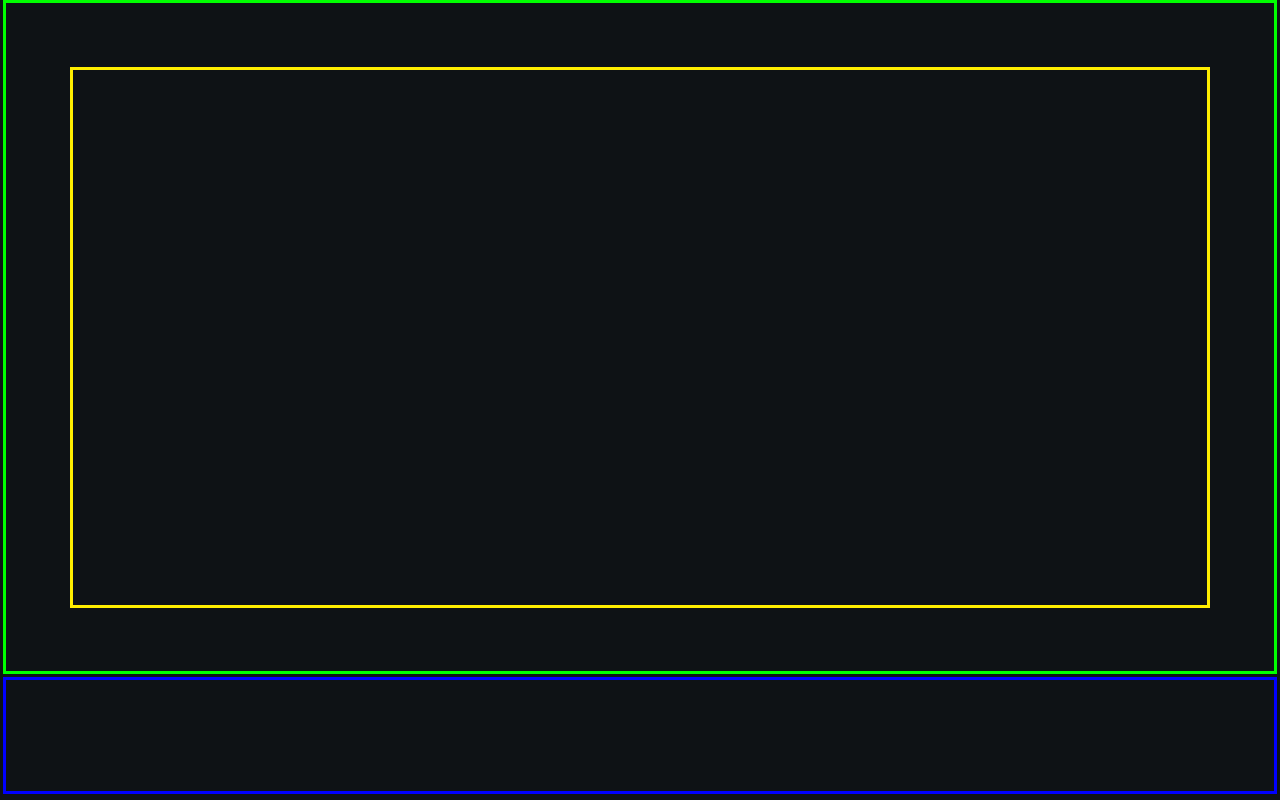
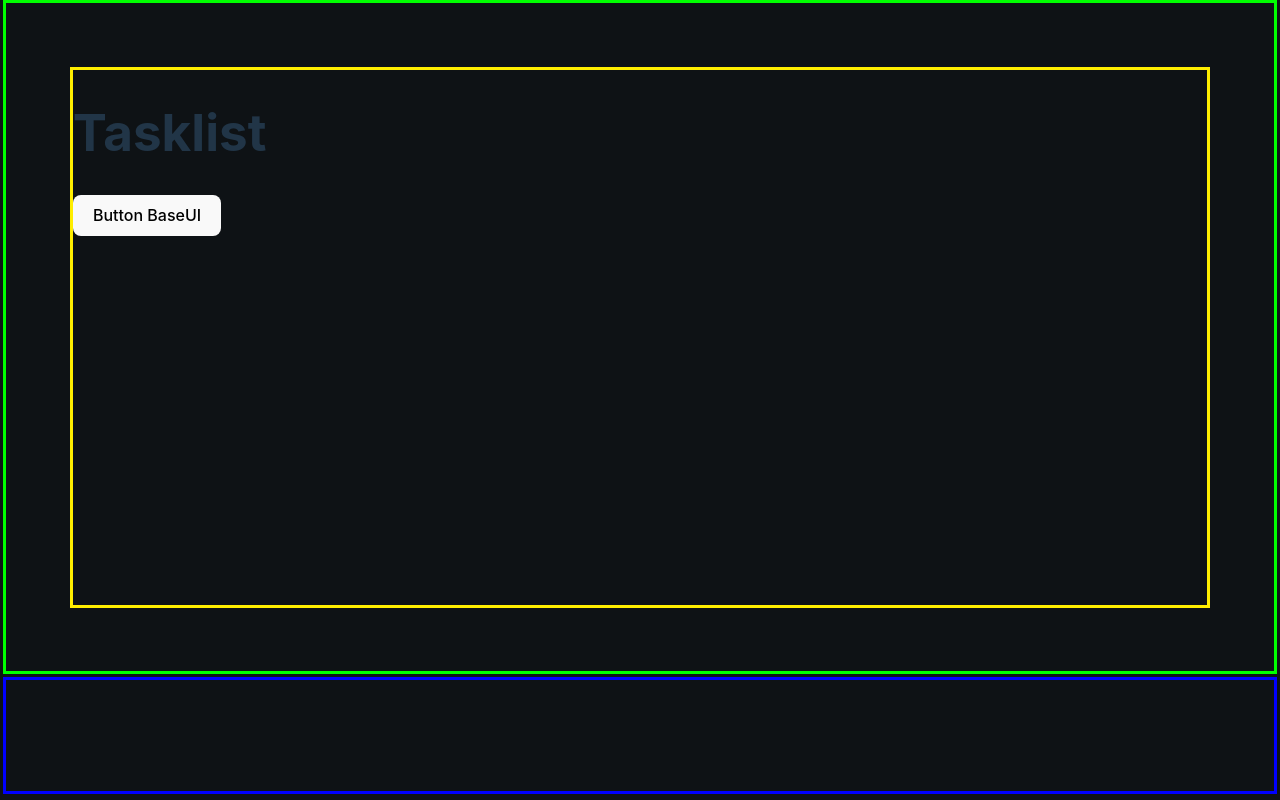
Before and after one commit to dgett130/2024_A001_Taskiller, a React (Vite) app: page / in a window 1280 px wide. Built offline with nearby package versions, Linux system fonts and the light colour scheme.

Commit message:
wip: Added first component import (TASKLIST)

```diff
--- a/src/App.jsx
+++ b/src/App.jsx
@@ -1,4 +1,6 @@
 import './App.css'
+import {Tasklist} from "./tasklist/tasklist.tsx";
+
 
 function App() {
 
@@ -8,7 +10,7 @@ function App() {
           <div className="container border-red">
               <div className="content-container border-green">
                 <div className="widget-container border-yellow">
-
+                    <Tasklist/>
                 </div>
               </div>
           </div>
--- /dev/null
+++ b/src/tasklist/tasklist.tsx
@@ -0,0 +1,10 @@
+import {Button} from "@mui/base";
+
+export function Tasklist() {
+    return (
+        <div>
+            <h1>Tasklist</h1>
+            <Button>Button BaseUI</Button>
+        </div>
+    );
+}
```
